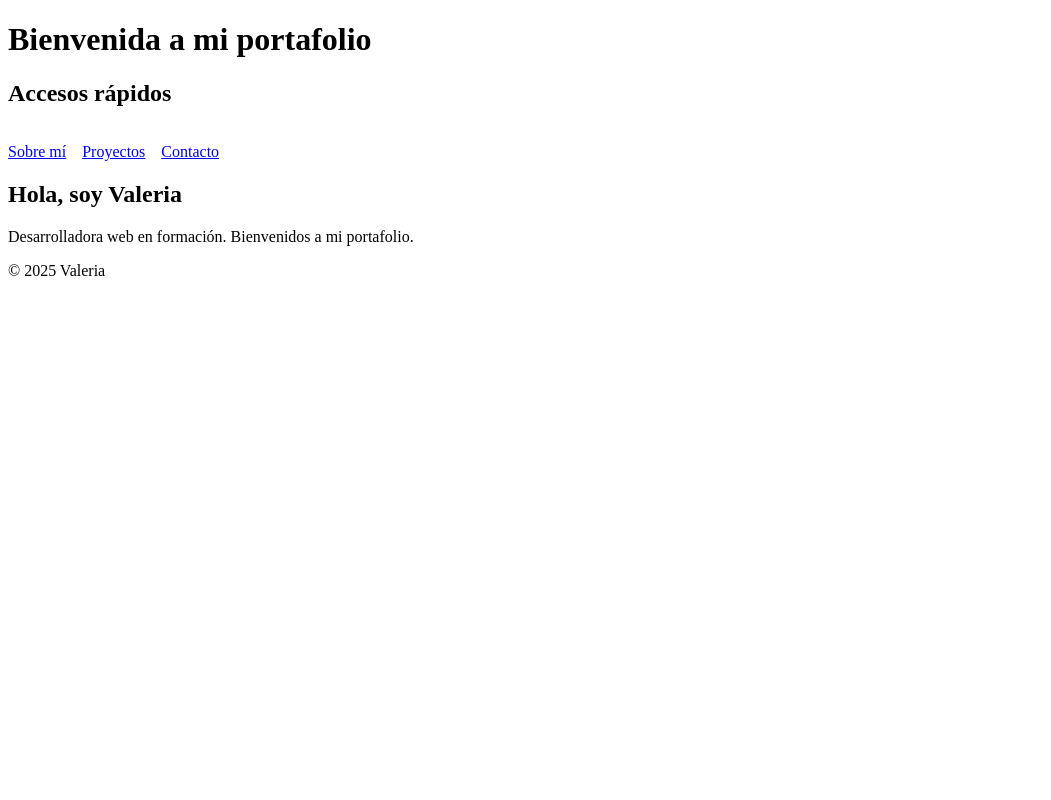
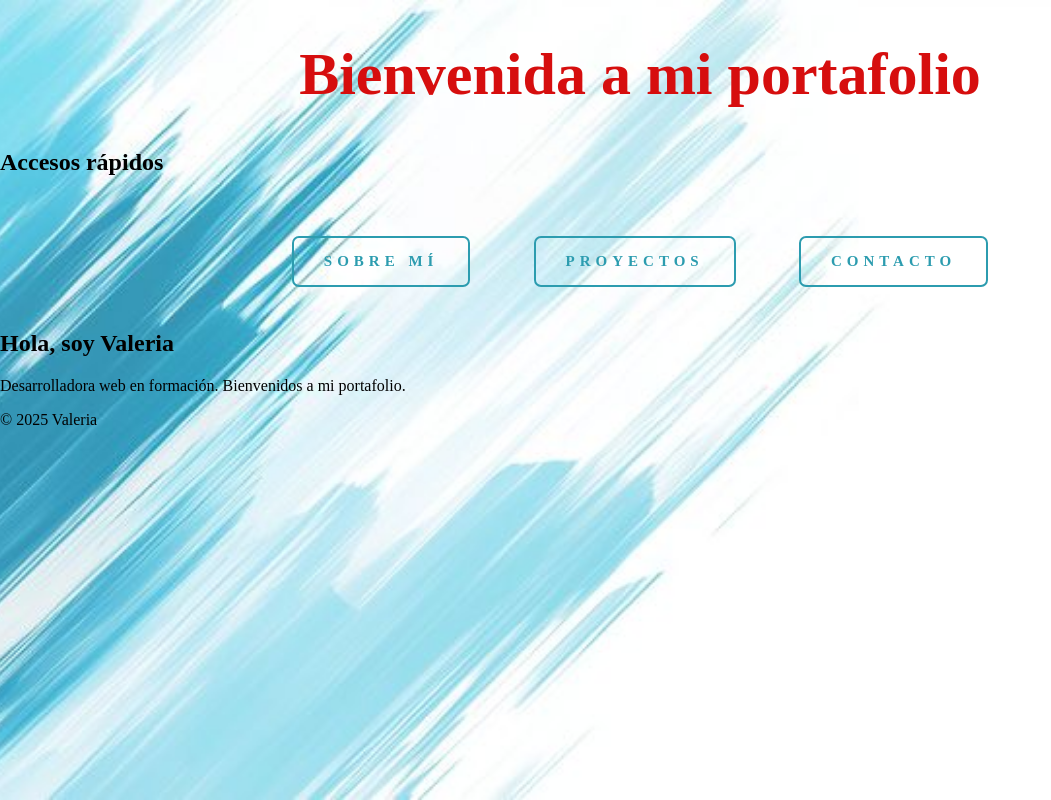
Before and after one commit to ssValeria/ssValeria.github.io, a plain HTML site: page index.html in a window 1280 px wide. Shown: the whole page, without its empty margins (0-1051 px from the left). Drawn offline with Linux system fonts and the light colour scheme; files that its build step writes are made by us from their sources.

Commit message:
1r Estilo pagina

```diff
--- a/estilos.css
+++ b/estilos.css
@@ -1,62 +1,72 @@
 /* estilos index */
 
-/* estilo botones*/
+html {
+    background: url(fondo1.png) no-repeat center center fixed;
+    background-size: cover;
+}
+
+body {
+    background: transparent;
+    margin: 0;
+    padding: 0;
+}
+
+.header {
+    font-size: 30px;
+    text-align: center;
+    color: #d60e0e;
+
+}
+
+/* estilo botones index*/
 .button-container {
     display: flex;
     flex-wrap: wrap;
-    gap: 1em;
-    padding-top: 1em;
+    gap: 1rem;
+    justify-content: center;
+    padding-top: 1rem;
 }
 
-.button-container .c-button {
+.button_index {
+    margin: 2%;
+    padding: 1em 2em;
+    border: none;
+    border-radius: 5px;
+    font-weight: bold;
+    letter-spacing: 5px;
+    text-transform: uppercase;
+    cursor: pointer;
+    color: #2c9caf;
+    transition: all 1000ms;
+    font-size: 15px;
+    position: relative;
+    overflow: hidden;
+    outline: 2px solid #2c9caf;
+    display: inline-block;
     text-align: center;
+    text-decoration: none;
 }
 
-.simple-gooey-button {
-    position: relative;
-    padding: 0.9em 1.6em;
-    font-size: 16px;
-    font-weight: bold;
-    letter-spacing: 2px;
-    text-transform: uppercase;
-    color: #06c8d9;
-    background: transparent;
-    border: 3px solid #06c8d9;
-    cursor: pointer;
-    overflow: hidden;
-    transition: color 0.4s ease;
+.button_index:hover {
+    color: #ffffff;
+    transform: scale(1.1);
+    outline: 2px solid #70bdca;
+    box-shadow: 4px 5px 17px -4px #268391;
 }
 
-.simple-gooey-button::before {
+.button_index::before {
     content: "";
     position: absolute;
-    top: 100%;
-    left: 50%;
-    width: 300%;
-    height: 300%;
-    background-color: #06c8d9;
-    border-radius: 40%;
-    transform: translateX(-50%) scaleY(1);
-    transition: all 0.5s ease;
-    z-index: 0;
+    left: -50px;
+    top: 0;
+    width: 0;
+    height: 100%;
+    background-color: #2c9caf;
+    transform: skewX(45deg);
+    z-index: -1;
+    transition: width 1000ms;
 }
 
-.simple-gooey-button:hover::before {
-    top: -30%;
-    transform: translateX(-50%) scaleY(1);
+.button_index:hover::before {
+    width: 250%;
 }
-
-.simple-gooey-button:hover {
-    color: #fff;
-}
-
-.simple-gooey-button:focus {
-    outline: none;
-}
-
-.simple-gooey-button::after {
-    content: "";
-    position: absolute;
-    inset: 0;
-    z-index: 1;
-}
--- a/index.html
+++ b/index.html
@@ -4,32 +4,19 @@
         <meta charset="UTF-8" />
         <meta name="viewport" content="width=device-width, initial-scale=1" />
         <title>Mi Portafolio - Portada</title>
-        <link rel="stylesheet" href="css/estilos.css" />
+        <link rel="stylesheet" href="estilos.css" />
     </head>
     <body>
-        <header>
+        <header class="header">
             <h1>Bienvenida a mi portafolio</h1>
+        </header>
+
         <section class="quick-access">
             <h2>Accesos rápidos</h2>
             <div class="button-container">
-                    <a href="sobre.html" class="c-button c-button--gooey">
-                        Sobre mí
-                        <div class="c-button__blobs">
-                            <div></div><div></div><div></div>
-                        </div>
-                    </a>
-                    <a href="proyectos.html" class="c-button c-button--gooey">
-                        Proyectos
-                        <div class="c-button__blobs">
-                            <div></div><div></div><div></div>
-                        </div>
-                    </a>
-                    <a href="contacto.html" class="c-button c-button--gooey">
-                        Contacto
-                        <div class="c-button__blobs">
-                            <div></div><div></div><div></div>
-                        </div>
-                    </a>
+                <a href="sobre.html" class="button_index"> Sobre mí </a>
+                <a href="proyectos.html" class="button_index"> Proyectos </a>
+                <a href="contacto.html" class="button_index"> Contacto </a>
             </div>
         </section>
 
```
Also changed, not shown: fondo1.png (added). Lines whose indentation alone changed are shown as unchanged.
